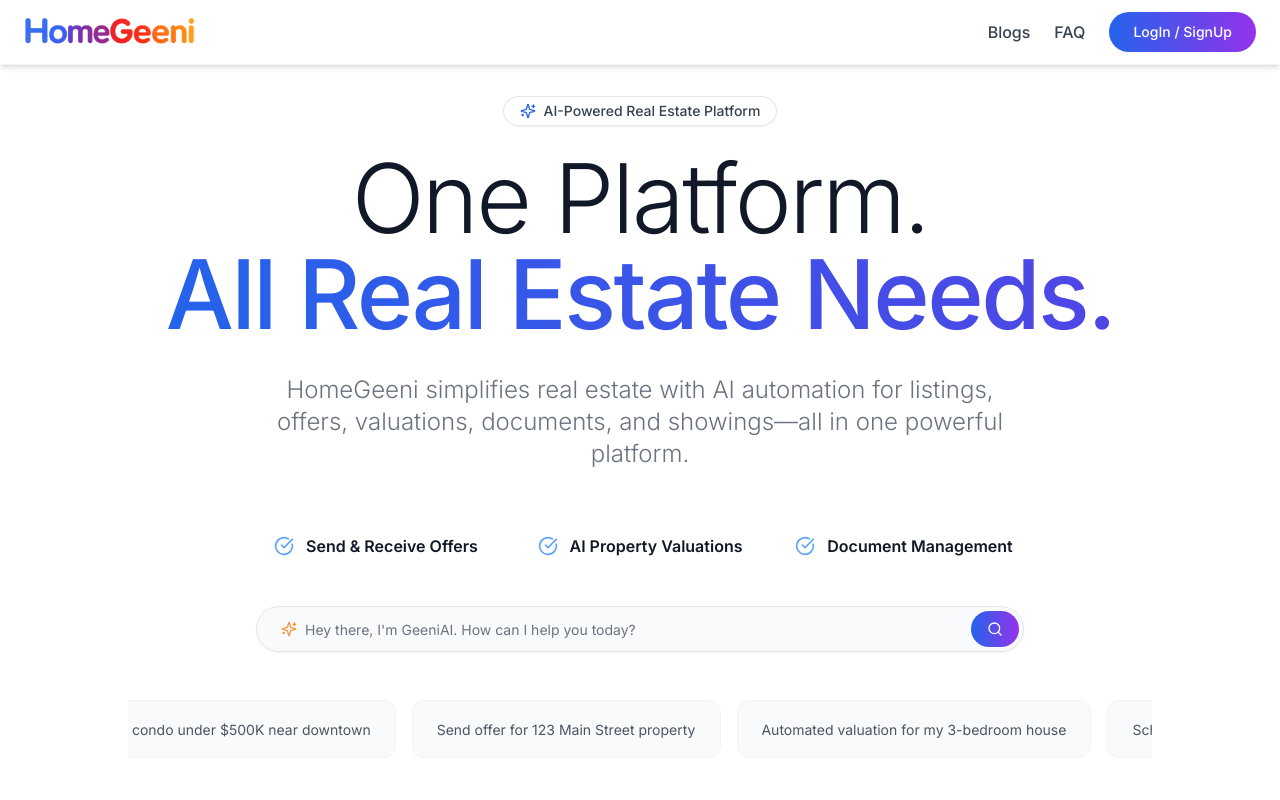
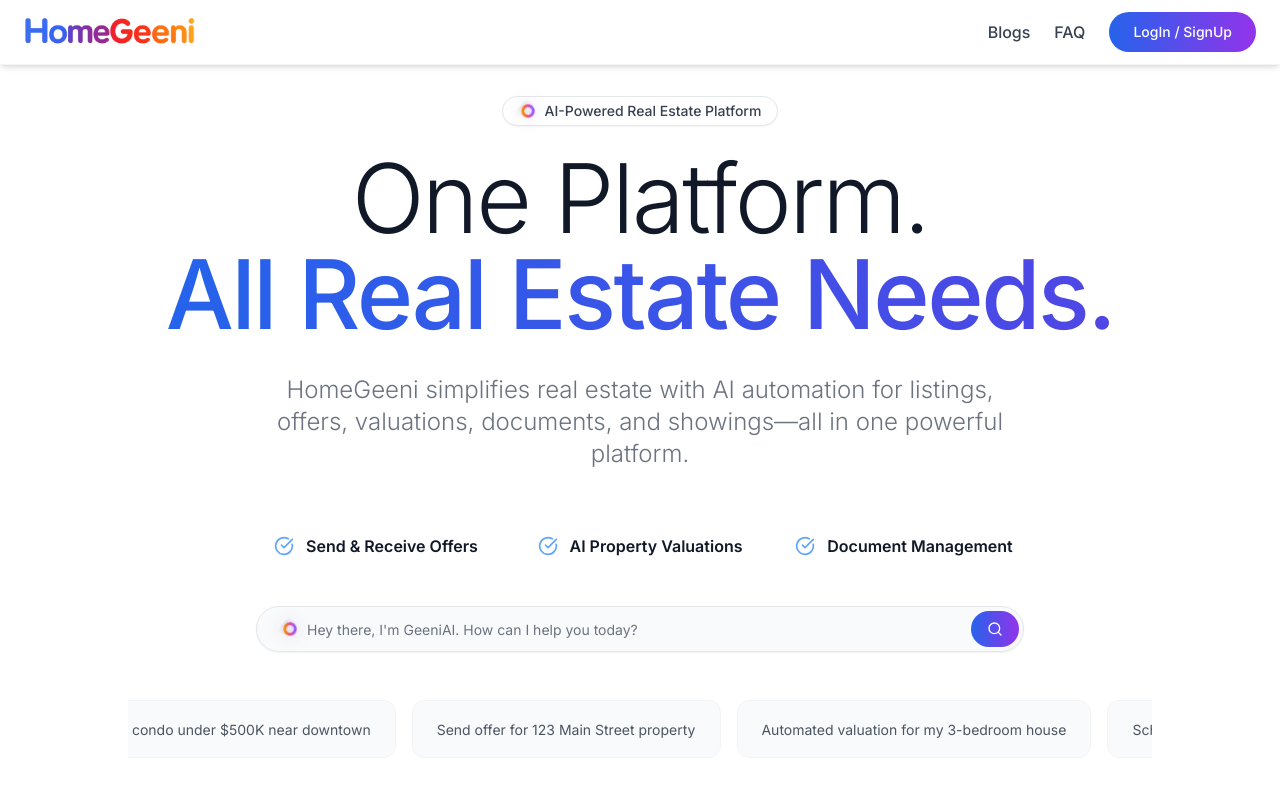
Before and after one commit to AVIKBHANJA/homegeeni_main, a Next.js app: page / in a window 1280 px wide. Shown: the top 800 px of the page. Built offline with nearby package versions, Linux system fonts and the light colour scheme.

Commit message:
animated suggestion

```diff
--- a/components/HeroSearchSection.tsx
+++ b/components/HeroSearchSection.tsx
@@ -1,7 +1,8 @@
 "use client";
 
 import { motion } from "framer-motion";
-import { CheckCircle, Search, Sparkles } from "lucide-react";
+import { CheckCircle, Search } from "lucide-react";
+import AnimatedSearchIcon from "@/components/ui/animated-search-icon";
 import { useState, useEffect } from "react";
 import { Input } from "@/components/ui/input";
 import { Button } from "@/components/ui/button";
@@ -67,7 +68,7 @@
             transition={{ delay: 0.2 }}
             className="inline-flex items-center gap-2 px-4 py-1 rounded-full bg-white border border-gray-200 mb-6 shadow-sm"
           >
-            <Sparkles className="w-4 h-4 text-blue-600" />
+            <AnimatedSearchIcon size={18} />
             <span className="text-sm font-medium text-gray-700">
               AI-Powered Real Estate Platform
             </span>
@@ -127,9 +128,11 @@
             id="hero-search-section"
           >
             <form onSubmit={handleSearch} className="relative">
+              {" "}
               <div className="flex items-center bg-gray-50 rounded-full shadow-sm border border-gray-200 hover:shadow-lg transition-all duration-300">
+                {" "}
                 <div className="flex items-center pl-6 pr-2">
-                  <Sparkles className="w-4 h-4 text-orange-400" />
+                  <AnimatedSearchIcon size={18} />
                 </div>{" "}
                 <Input
                   id="hero-search-input"
--- a/components/HomeCarousel.tsx
+++ b/components/HomeCarousel.tsx
@@ -4,6 +4,7 @@
 import { Heart, Search } from "lucide-react";
 import { Button } from "./ui/button";
 import { useState, useEffect } from "react";
+import AnimatedSearchIcon from "./ui/animated-search-icon";
 
 // Create dummy home listing data
 const homes = [
@@ -157,20 +158,9 @@
             transition={{ duration: 0.5 }}
             whileHover={{ scale: 1.02 }}
           >
+            {" "}
             <div className="flex items-center pl-5 pr-2 text-blue-500">
-              <motion.span
-                animate={{
-                  rotate: [0, 5, -5, 0],
-                  scale: [1, 1.1, 1],
-                }}
-                transition={{
-                  duration: 2,
-                  repeat: Infinity,
-                  repeatType: "reverse",
-                }}
-              >
-                ✨
-              </motion.span>
+              <AnimatedSearchIcon size={24} />
             </div>{" "}
             <input
               type="text"
--- a/components/Navigation.tsx
+++ b/components/Navigation.tsx
@@ -1,6 +1,7 @@
 "use client";
 import { useState, useEffect } from "react";
-import { Menu, X, Search, Sparkles } from "lucide-react";
+import { Menu, X, Search } from "lucide-react";
+import AnimatedSearchIcon from "./ui/animated-search-icon";
 import { Button } from "./ui/button";
 import { Input } from "./ui/input";
 import Link from "next/link";
@@ -86,7 +87,7 @@
               <form onSubmit={handleSearch} className="relative w-full">
                 <div className="flex items-center bg-gray-50 rounded-full hover:shadow-lg focus-within:shadow-xl transition-all duration-300">
                   <div className="flex items-center pl-4 pr-2">
-                    <Sparkles className="w-4 h-4 text-orange-400" />
+                    <AnimatedSearchIcon size={18} />
                   </div>{" "}
                   <Input
                     type="text"
@@ -152,7 +153,7 @@
                 <form onSubmit={handleSearch} className="relative">
                   <div className="flex items-center bg-gray-50 rounded-full hover:shadow-lg focus-within:shadow-xl transition-all duration-300">
                     <div className="flex items-center pl-4 pr-2">
-                      <Sparkles className="w-4 h-4 text-orange-400" />
+                      <AnimatedSearchIcon size={18} />
                     </div>{" "}
                     <Input
                       type="text"
--- /dev/null
+++ b/components/ui/animated-search-icon.tsx
@@ -0,0 +1,65 @@
+"use client";
+
+import { motion } from "framer-motion";
+
+interface AnimatedSearchIconProps {
+  className?: string;
+  size?: number;
+}
+
+export default function AnimatedSearchIcon({
+  className = "",
+  size = 100,
+}: AnimatedSearchIconProps) {
+  return (
+    <div className={`inline-flex items-center justify-center ${className}`}>
+      <motion.div
+        className="relative"
+        style={{ width: size, height: size }}
+        animate={{ rotate: 360 }}
+        transition={{
+          duration: 5,
+          repeat: Infinity,
+          ease: "linear",
+        }}
+      >
+        {" "}
+        <svg
+          width={size}
+          height={size}
+          viewBox="0 0 24 24"
+          fill="none"
+          className="drop-shadow-lg filter"
+          style={{ filter: "drop-shadow(0 0 8px rgba(139, 92, 246, 0.3))" }}
+        >
+          <defs>
+            <linearGradient
+              id="gradient-ring"
+              x1="0%"
+              y1="0%"
+              x2="100%"
+              y2="100%"
+              gradientUnits="objectBoundingBox"
+            >
+              <stop offset="0%" stopColor="#8B5CF6" stopOpacity="1" />
+              <stop offset="25%" stopColor="#A855F7" stopOpacity="1" />
+              <stop offset="50%" stopColor="#EC4899" stopOpacity="1" />
+              <stop offset="75%" stopColor="#F97316" stopOpacity="1" />
+              <stop offset="100%" stopColor="#EAB308" stopOpacity="1" />
+            </linearGradient>
+          </defs>
+          <circle
+            cx="12"
+            cy="12"
+            r="7"
+            stroke="url(#gradient-ring)"
+            strokeWidth="4"
+            fill="none"
+            strokeLinecap="round"
+            className="filter drop-shadow-lg"
+          />
+        </svg>
+      </motion.div>
+    </div>
+  );
+}
```
